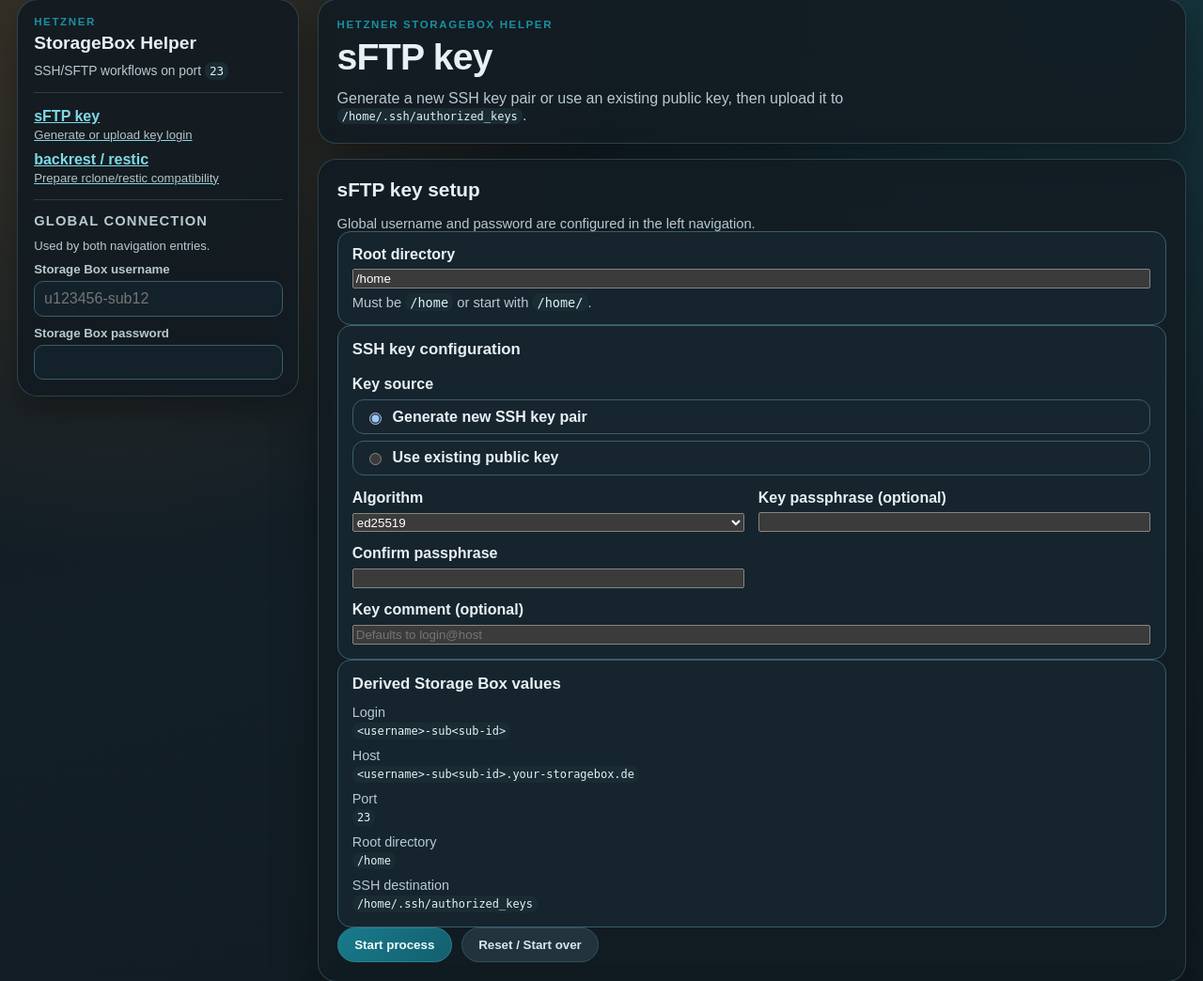
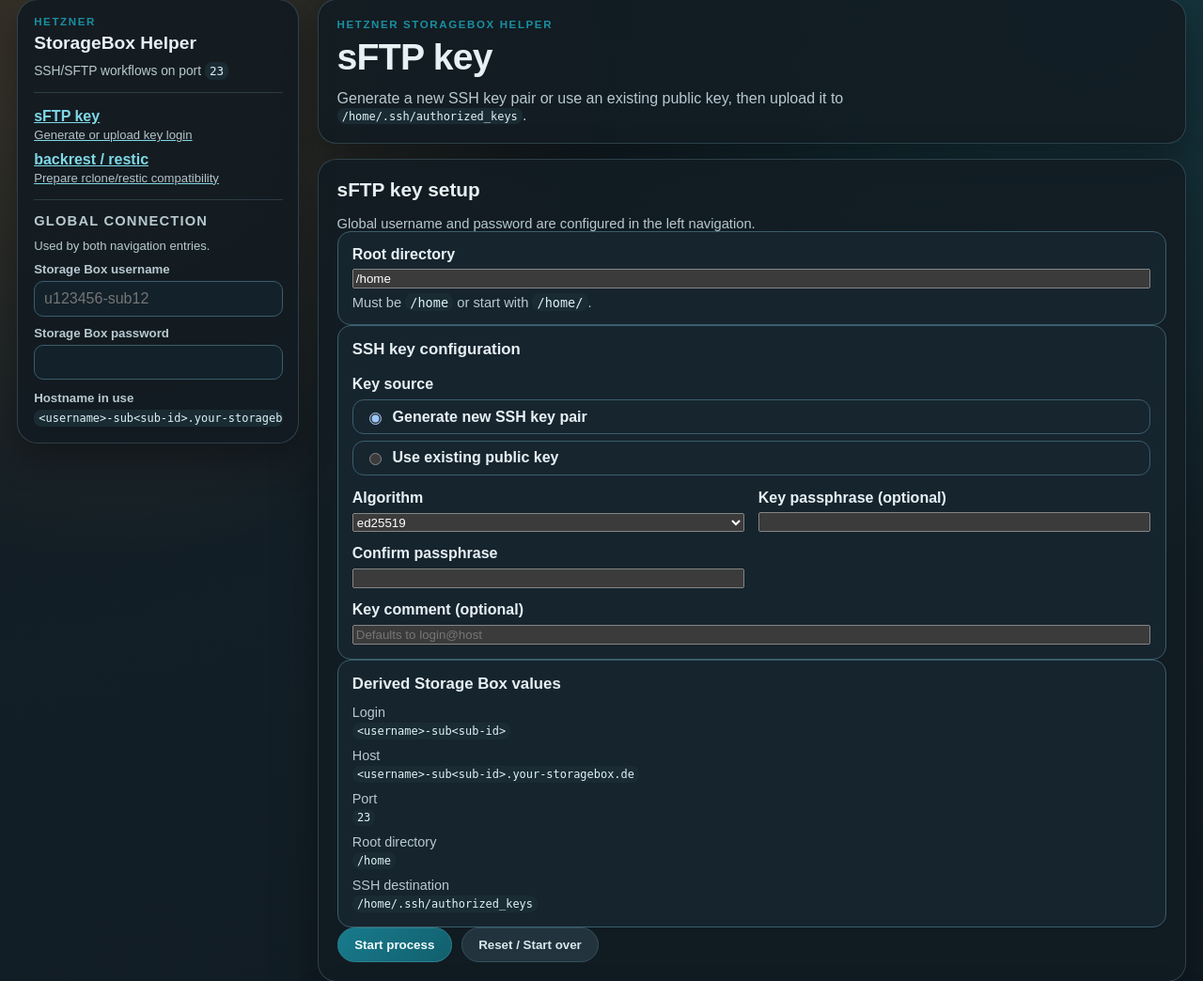
Before and after one commit to ruepp-jenkins/storagebox-privatekey, an ASP.NET Core app: page /sftp-key in a window 1280 px wide. Shown: the part 19-1063 px from the top of the page at 94% size. Run offline with ASP.NET Core 8, Linux system fonts and the light colour scheme; style sheets or scripts are compiled from the project's sources.

Commit message:
show hostname

```diff
--- a/StorageBoxKeyTool.Client/Layout/MainLayout.razor
+++ b/StorageBoxKeyTool.Client/Layout/MainLayout.razor
@@ -61,6 +61,11 @@
                     value="@ConnectionState.Password"
                     @oninput="HandlePasswordInput"
                     autocomplete="current-password" />
+            </div>
+
+            <div class="connection-host">
+                <span>Hostname in use</span>
+                <code>@DerivedHost</code>
             </div>
         </section>
     </aside>
@@ -160,4 +165,17 @@
     {
         ConnectionState.Password = eventArgs.Value?.ToString() ?? string.Empty;
     }
+
+    private string DerivedHost
+    {
+        get
+        {
+            if (string.IsNullOrWhiteSpace(ConnectionState.Username))
+            {
+                return "<username>-sub<sub-id>.your-storagebox.de";
+            }
+
+            return $"{ConnectionState.Username.Trim().ToLowerInvariant()}.your-storagebox.de";
+        }
+    }
 }
--- a/StorageBoxKeyTool.Client/Layout/MainLayout.razor.css
+++ b/StorageBoxKeyTool.Client/Layout/MainLayout.razor.css
@@ -154,6 +154,24 @@
     font-weight: 600;
 }
 
+.connection-host {
+    display: grid;
+    gap: 0.3rem;
+    margin-top: 0.1rem;
+}
+
+.connection-host span {
+    font-size: 0.83rem;
+    color: var(--text-soft);
+    font-weight: 600;
+}
+
+.connection-host code {
+    width: 100%;
+    overflow-x: auto;
+    white-space: nowrap;
+}
+
 .nav-input,
 .nav-input:focus {
     font: inherit;
```
